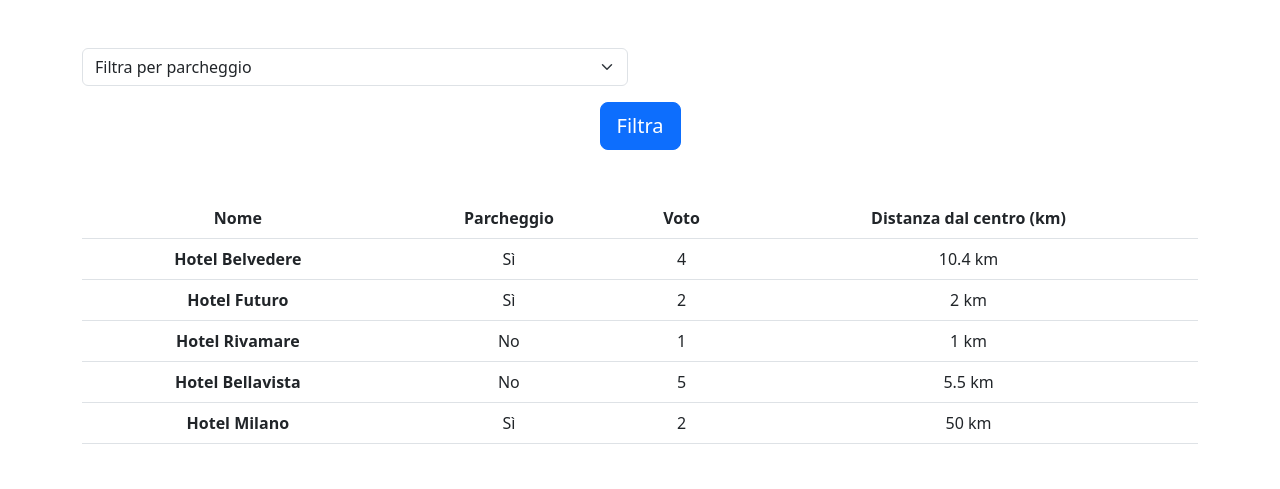
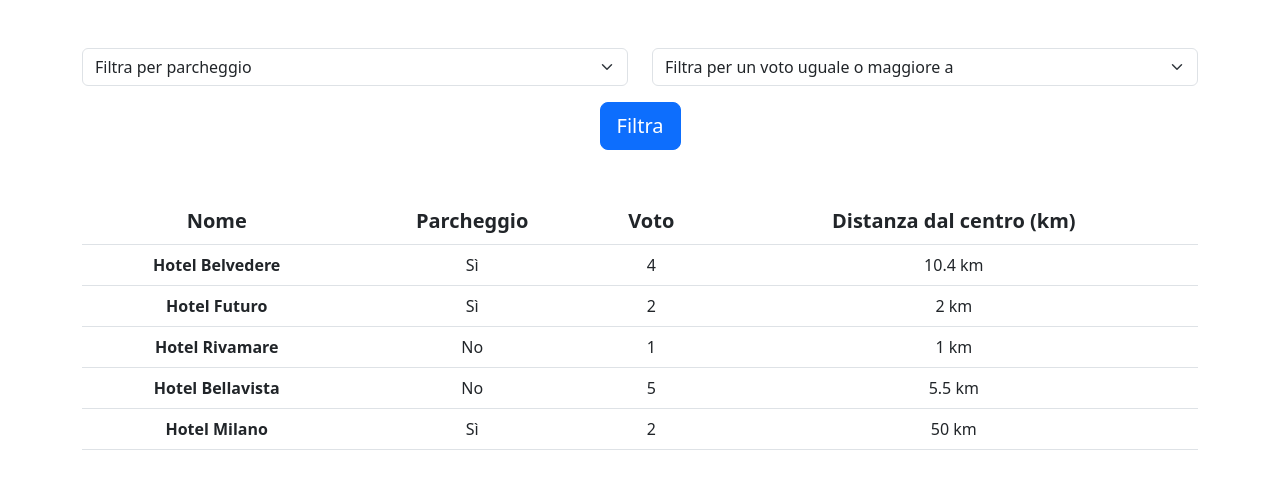
Before and after one commit to LorenzoPorrega/php-hotel, a PHP site: page / in a window 1280 px wide. Shown: the top 489 px of the page. Run offline with PHP 8.4, Linux system fonts and the light colour scheme; some libraries are stand-ins or nearby versions.

Commit message:
add bonuses

```diff
--- a/index.php
+++ b/index.php
@@ -67,22 +67,20 @@
       <div class="row">
         <div class="col-6">
           <select class="form-select" aria-label="Default select example" name="parkingFilter">
-            <option value = "" selected disabled>Filtra per parcheggio</option>
+            <option value = "null" selected disabled>Filtra per parcheggio</option>
             <option value="1">Parcheggio</option>
-            <option value="2">Niente parcheggio</option>
+            <option value="0">Niente parcheggio</option>
           </select>
         </div>
         <div class="col-6">
-          <!--
-          <select class="form-select" aria-label="Default select example">
-            <option selected>Filtra per voto</option>
+          <select class="form-select" aria-label="Default select example" name="rateFilter">
+            <option selected value = "null">Filtra per un voto uguale o maggiore a</option>
             <option value="1">1</option>
             <option value="2">2</option>
             <option value="3">3</option>
-            <option value="3">4</option>
-            <option value="3">5</option>
+            <option value="4">4</option>
+            <option value="5">5</option>
           </select>
-        -->
         </div>
       </div>
       <div class="row mt-3">
@@ -95,10 +93,10 @@
     <table class="table mt-5 trable-striped">
       <thead>
         <tr>
-          <th scope="col">Nome</th>
-          <th scope="col">Parcheggio</th>
-          <th scope="col">Voto</th>
-          <th scope="col">Distanza dal centro (km)</th>
+          <th class="fs-5" scope="col">Nome</th>
+          <th class="fs-5" scope="col">Parcheggio</th>
+          <th class="fs-5" scope="col">Voto</th>
+          <th class="fs-5" scope="col">Distanza dal centro (km)</th>
         </tr>
       </thead>
       <tbody>
```
Also changed, not shown: filtered.php (+12 -7 lines).
